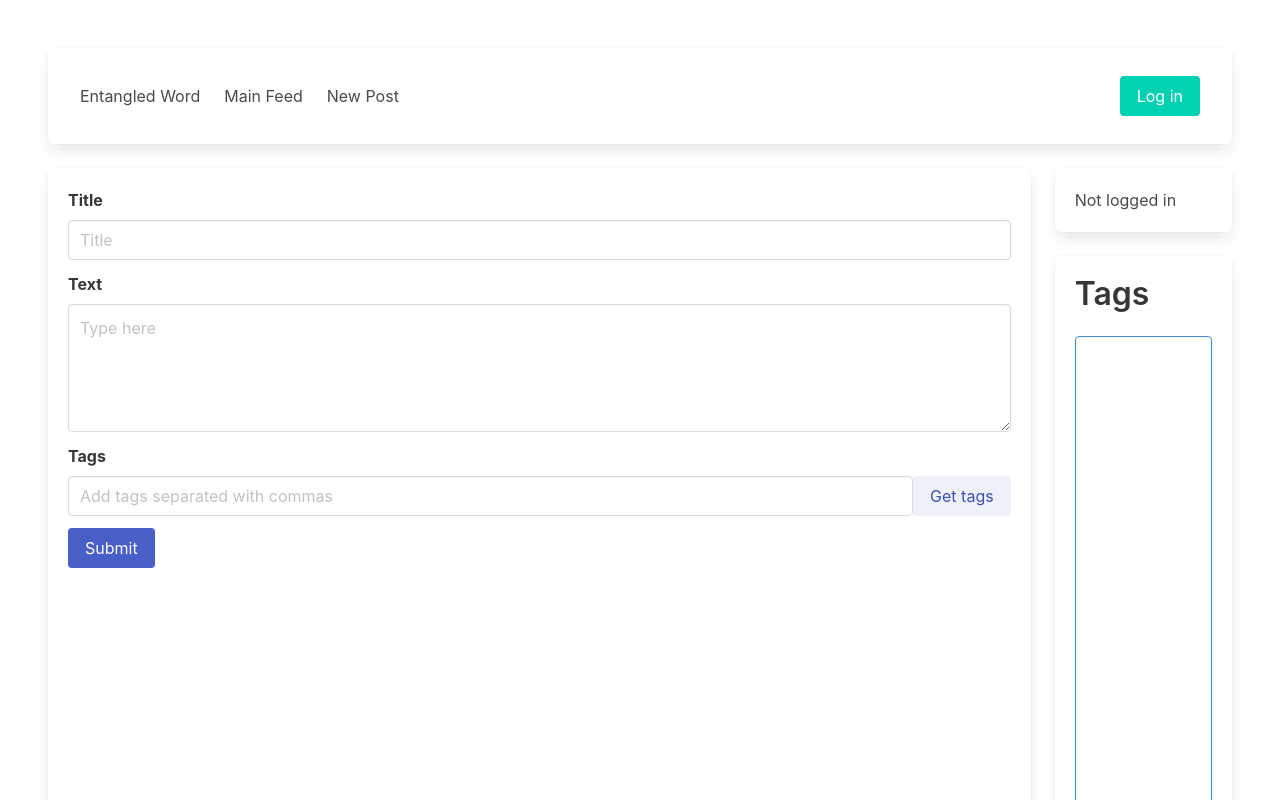
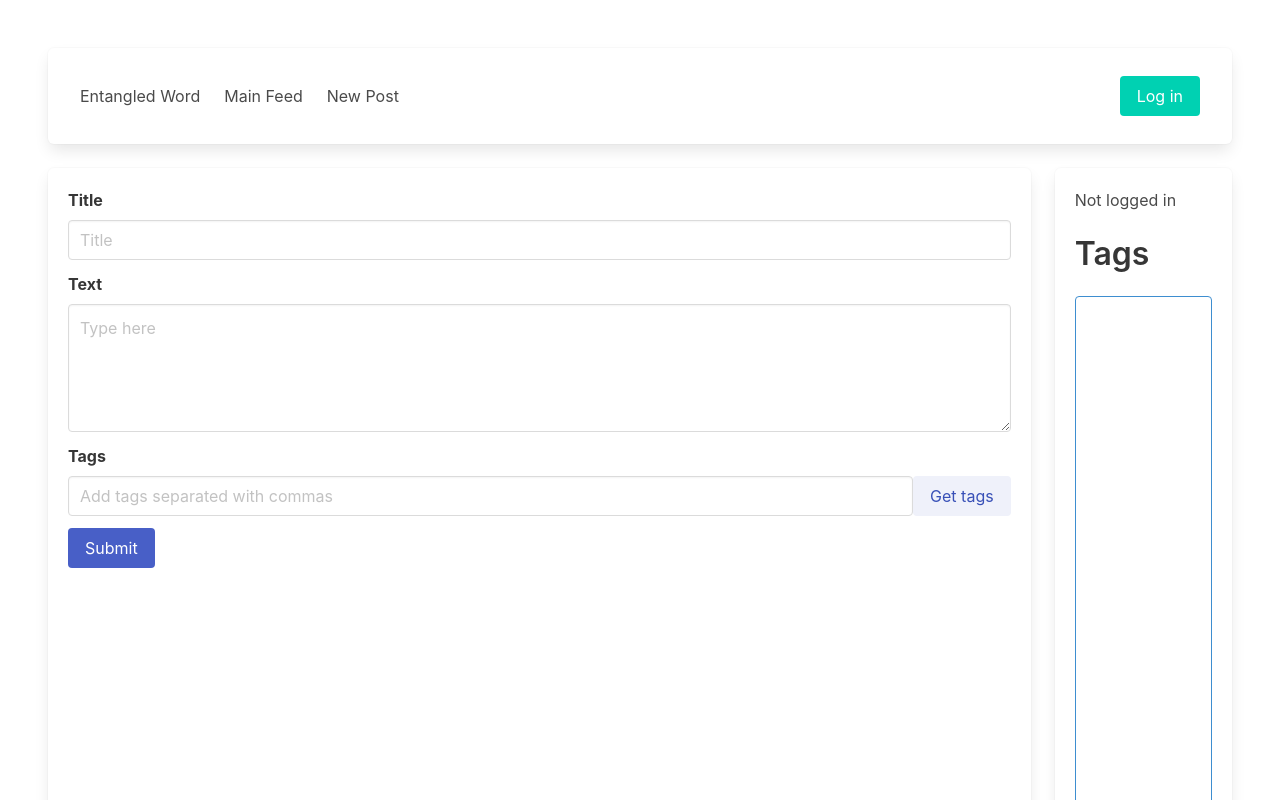
Before and after one commit to reactMGroup/final-project, a React (Create React App) app: page /details/1 in a window 1280 px wide. Shown: the top 800 px of the page. Built offline with nearby package versions, Linux system fonts and the light colour scheme; no server answers.

Commit message:
Right panel layout

```diff
--- a/src/components/main-window.jsx
+++ b/src/components/main-window.jsx
@@ -66,11 +66,9 @@ class MainWindow extends Component {
                         </div>
                     </div>
                     <div className="tile is-vertical is-parent">
-                        <div className="tile is-child box">
+                        <div className="tile is-child box" >
                             <CurrentUser user={this.state.user} />
-                        </div>
-                        <div className="tile is-child box">
-                            <p className="title">Tags</p>
+                            <br/>
                             <TagsList tags={this.state.tags} />
                         </div>
                     </div>
--- a/src/components/tag/tags-list.jsx
+++ b/src/components/tag/tags-list.jsx
@@ -4,7 +4,11 @@ class TagsList extends Component {
 
     render() {
         const values = this.props.tags.join(', ');
-        return (<textarea className="textarea is-medium is-info" rows='20' id="tags" readOnly={true} value={values}></textarea>)
+        return (<div>
+            <p className="title">Tags</p>
+            <textarea className="textarea is-medium is-info" rows='20' id="tags" readOnly={true} value={values}></textarea>
+        </div>
+        )
     }
 
 }
--- a/src/services/blogpost.js
+++ b/src/services/blogpost.js
@@ -54,7 +54,7 @@ export function create(newPost) {
     return axios.post(url, newPost);
 }
 
-export function onlyUnique(value, index, self) {
+function onlyUnique(value, index, self) {
     return self.indexOf(value) === index;
 }
 
```
